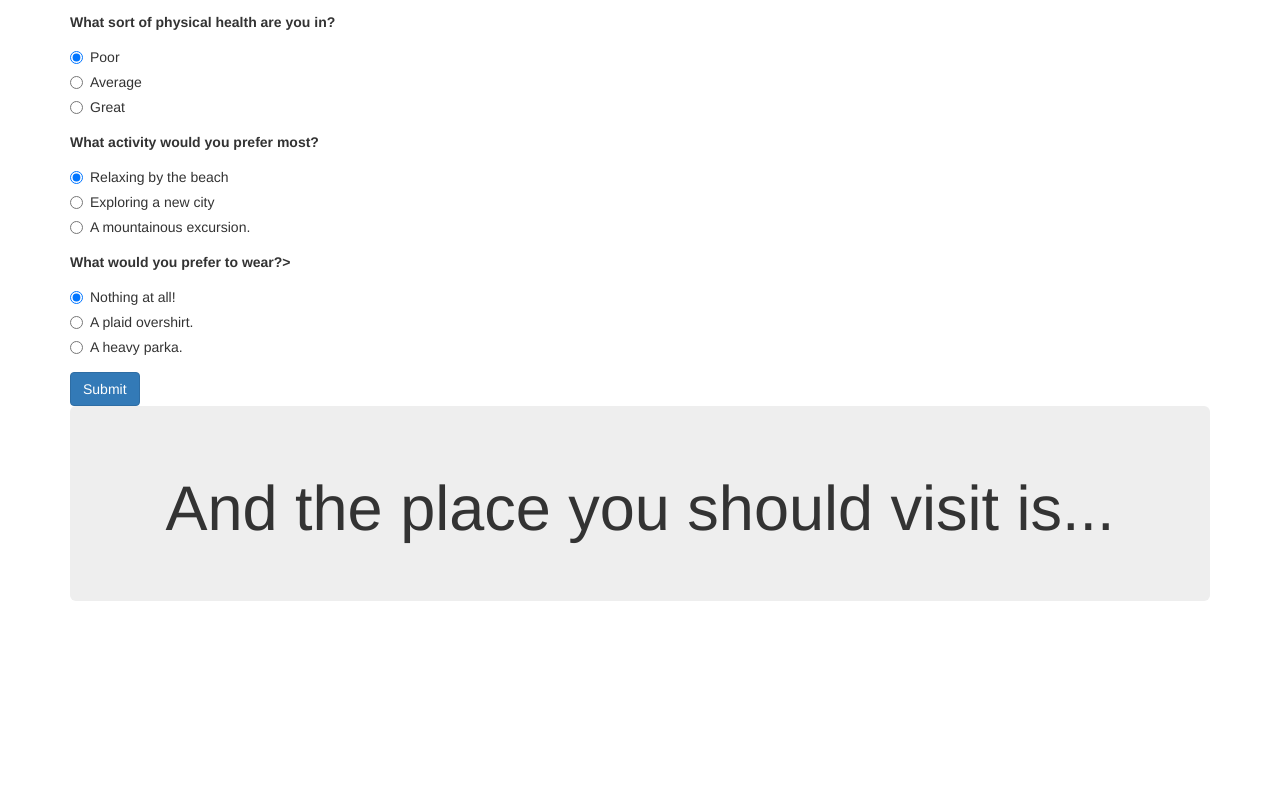
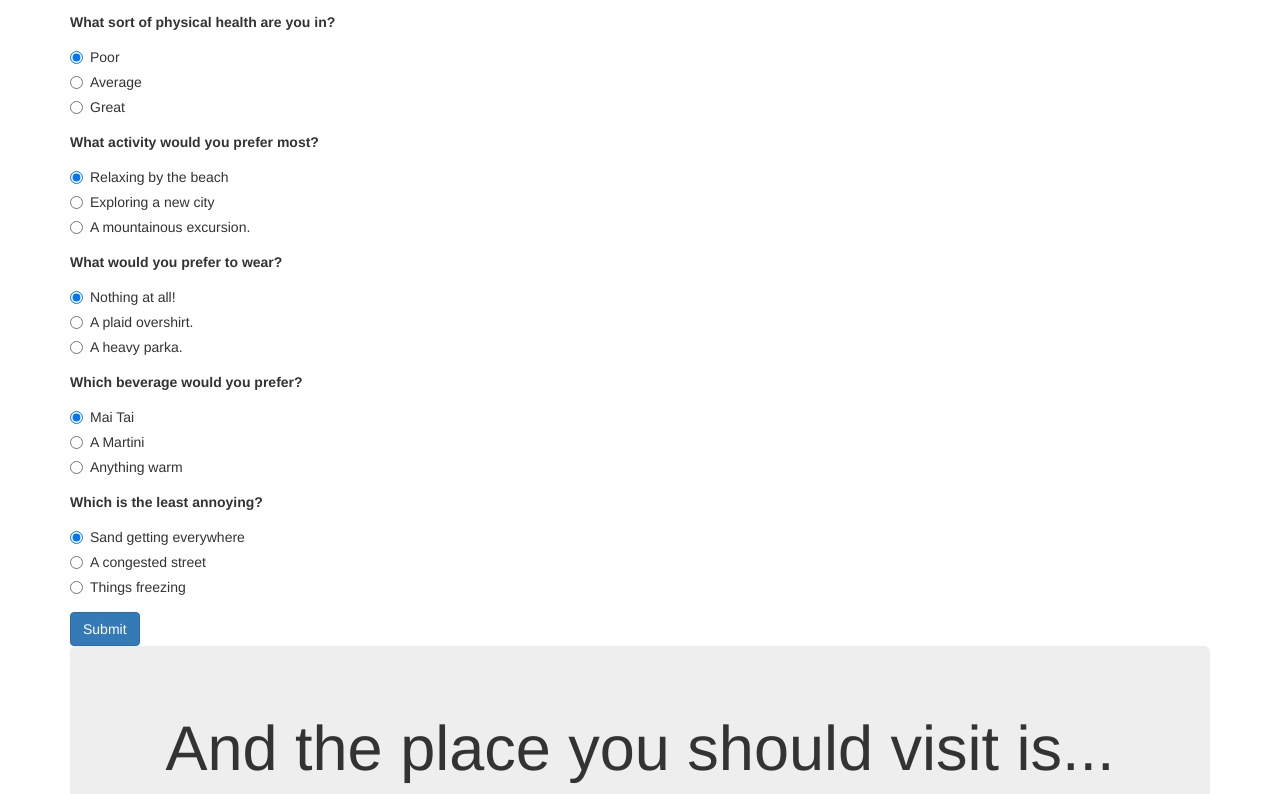
Before and after one commit to kderrick/week2project, a plain HTML site: page index.html in a window 1280 px wide. Shown: the part 368-1162 px from the top of the page. Before the commit the page ends 999 px from the top, so only its background shows below. Drawn offline with nearby package versions, Linux system fonts and the light colour scheme.

Commit message:
add additional questions to improve logic

```diff
--- a/index.html
+++ b/index.html
@@ -100,7 +100,7 @@
           </div>
         </div> <!--Question 4 div end-->
         <div class="form-group"><!--Question 5 div start-->
-          <label for="Question5">What would you prefer to wear?></label>
+          <label for="Question5">What would you prefer to wear?</label>
           <div class="radio">
             <label>
               <input type="radio" name="question5radio" id="question5radio"checked value="answer1">
@@ -120,6 +120,48 @@
             </label>
           </div>
         </div> <!--Question 5 div end-->
+        <div class="form-group"><!--Question 6 div start-->
+          <label for="Question6">Which beverage would you prefer?</label>
+          <div class="radio">
+            <label>
+              <input type="radio" name="question6radio" id="question6radio"checked value="answer1">
+              Mai Tai
+            </label>
+          </div>
+          <div class="radio">
+            <label>
+              <input type="radio" name="question6radio" id="question6radio" value="answer2">
+              A Martini
+            </label>
+          </div>
+          <div class="radio">
+            <label>
+              <input type="radio" name="question6radio" id="question6radio" value="answer3">
+              Anything warm
+            </label>
+          </div>
+        </div> <!--Question 6 div end-->
+        <div class="form-group"><!--Question 7 div start-->
+          <label for="Question7">Which is the least annoying?</label>
+          <div class="radio">
+            <label>
+              <input type="radio" name="question7radio" id="question7radio"checked value="answer1">
+              Sand getting everywhere
+            </label>
+          </div>
+          <div class="radio">
+            <label>
+              <input type="radio" name="question7radio" id="question7radio" value="answer2">
+              A congested street
+            </label>
+          </div>
+          <div class="radio">
+            <label>
+              <input type="radio" name="question7radio" id="question7radio" value="answer3">
+              Things freezing
+            </label>
+          </div>
+        </div> <!--Question 7 div end-->
         <button type="submit" name="submit" class="btn btn-primary">Submit</button>
       </form>
       <div class="jumbotron text-center"><!--Bottom section start-->
--- a/js/scripts.js
+++ b/js/scripts.js
@@ -6,8 +6,10 @@
     var health = $('input[name=question3radio]:checked').val();
     var activity = $('input[name=question4radio]:checked').val();
     var clothing = $('input[name=question5radio]:checked').val();
+    var beverage = $('input[name=question6radio]:checked').val();
+    var annoying = $('input[name=question7radio]:checked').val();
 
-    var questions = [temperature, attitude, health, activity, clothing];
+    var questions = [temperature, attitude, health, activity, clothing, beverage, annoying];
 
     var beach = 0;
     var city = 0;
```
